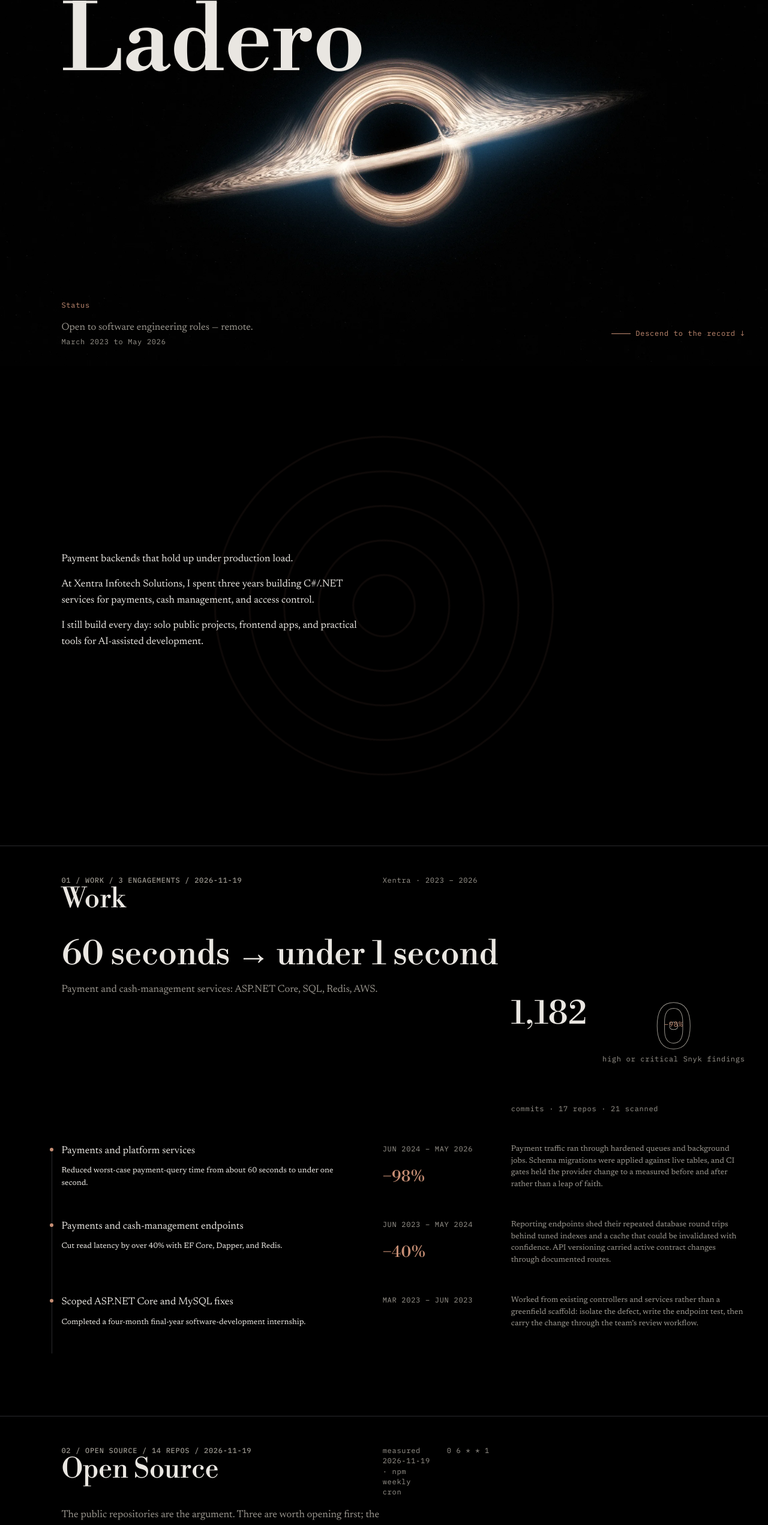
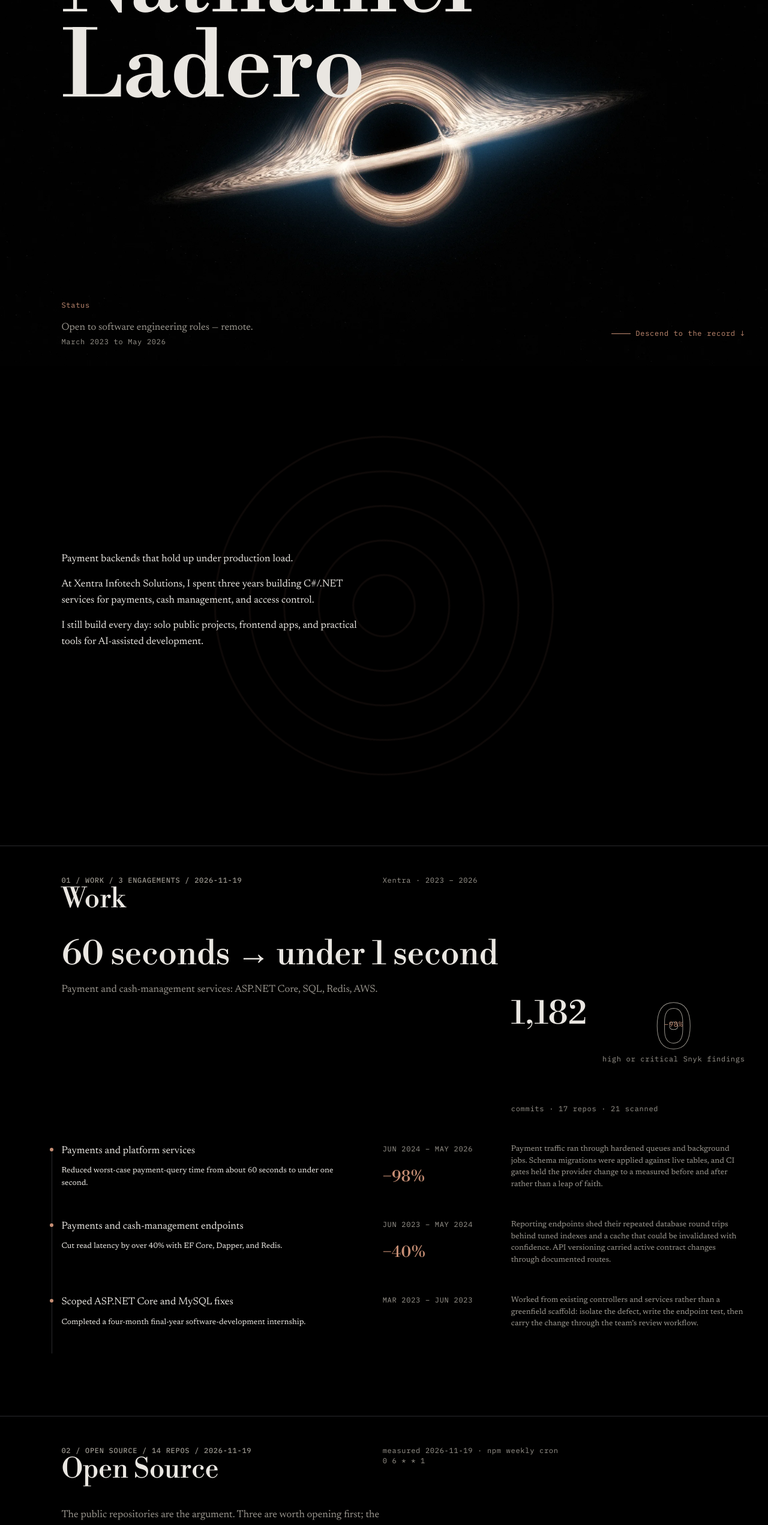
Before and after one commit to nathwn12/nathwn12.github.io, a React (Vite) app: page / in a window 1280 px wide. Shown: the part 234-2777 px from the top of the page at 60% size. Built offline with nearby package versions, Linux system fonts and the light colour scheme.

Commit message:
fix(notes,hero): unbreak the margin notes and clear the masthead

```diff
--- a/src/styles/ledger.css
+++ b/src/styles/ledger.css
@@ -145,6 +145,16 @@ nav.spine {
 .beat {
   position: relative;
   min-height: 100vh;
+}
+
+/* The sticky masthead owns the first 44px; the fold still measures 100vh. */
+.beat-one {
+  min-height: calc(100vh - var(--nav-height));
+  padding-block-start: var(--nav-height);
+}
+
+.beat-one .hero-hud {
+  min-height: calc(100vh - var(--nav-height));
 }
 
 .beat-cold {
@@ -687,6 +697,9 @@ video.horizon-media.is-playing {
   grid-row: 1;
   grid-column: aside-start / band-start;
   align-self: start;
+  /* A block note reads across tracks; as a subgrid item it broke into single
+     words beside the nowrap cron token. */
+  display: block;
   max-width: 22ch;
   margin: 0;
   font-family: var(--font-data);
@@ -694,6 +707,14 @@ video.horizon-media.is-playing {
   line-height: 1.45;
   letter-spacing: var(--tracking-data);
   color: var(--color-ink-muted);
+}
+
+@media (min-width: 1101px) {
+  #oss .chapter-margin,
+  #contact .chapter-margin {
+    width: 330px;
+    max-width: none;
+  }
 }
 
 /* Work's short derived note uses its full aside column as a block; the shared
```
Also changed, not shown: 1 other file (tests, documents, lock files or other folders).
